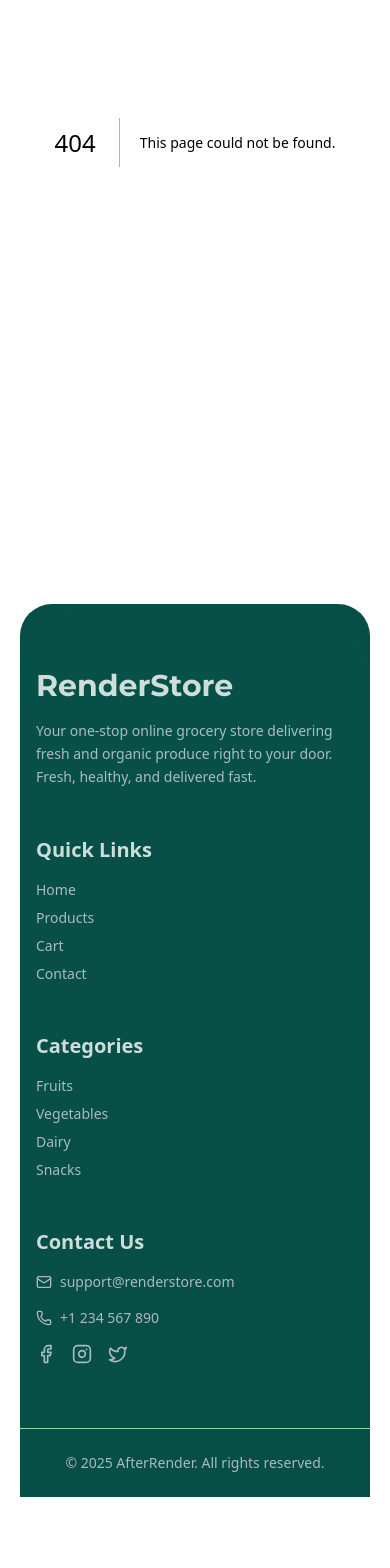
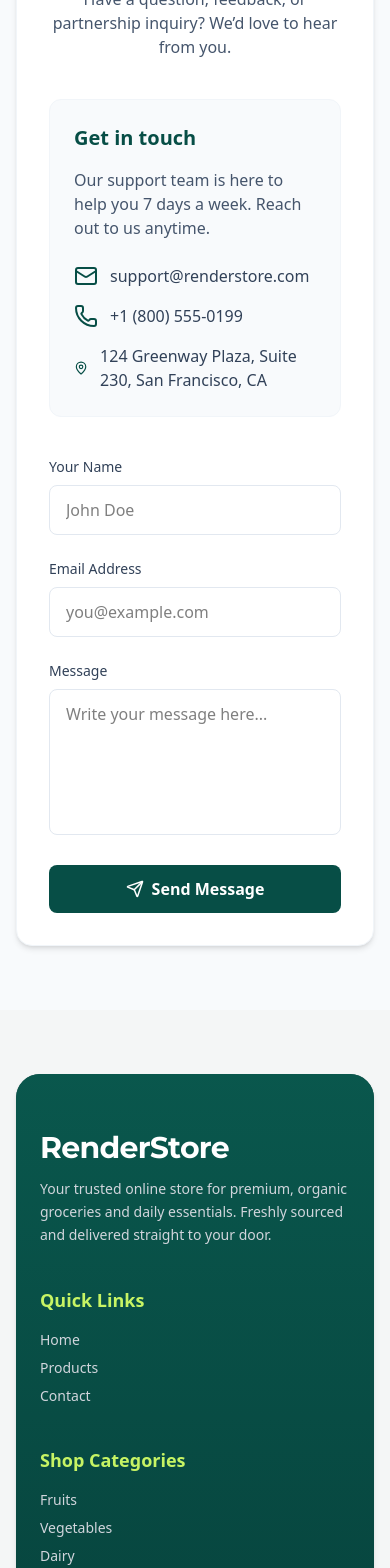
Before and after one commit to afterrender1/renderstore, a Next.js app: page /contactus in a window 390 px wide. Before the commit this address had no page. Shown: the part 280-1848 px from the top of the page. Before the commit the page ends 1777 px from the top, so only its background shows below. Built offline with nearby package versions, Linux system fonts and the light colour scheme; no server answers.

Commit message:
responsive and contact page adde d

```diff
--- /dev/null
+++ b/app/contactus/page.tsx
@@ -0,0 +1,152 @@
+"use client";
+
+import { motion } from "framer-motion";
+import { Mail, Phone, MapPin, Send } from "lucide-react";
+import React, { useState } from "react";
+import Navbar from "@/component/Navbar";
+
+export default function ContactPage() {
+  const [form, setForm] = useState({ name: "", email: "", message: "" });
+  const [sent, setSent] = useState(false);
+
+  const handleChange = (e: React.ChangeEvent<HTMLInputElement | HTMLTextAreaElement>) => {
+    setForm({ ...form, [e.target.name]: e.target.value });
+  };
+
+  const handleSubmit = (e: React.FormEvent) => {
+    e.preventDefault();
+    setSent(true);
+    setTimeout(() => setSent(false), 2500);
+    setForm({ name: "", email: "", message: "" });
+  };
+
+  return (
+    <>
+      <Navbar />
+
+      <section className="min-h-screen bg-slate-50 flex flex-col items-center py-16 px-4 sm:px-6 md:px-12 lg:px-20 2xl:px-32">
+        <motion.div
+          initial={{ opacity: 0, y: 20 }}
+          animate={{ opacity: 1, y: 0 }}
+          transition={{ duration: 0.6 }}
+          className="max-w-5xl w-full bg-white shadow-md rounded-2xl border border-slate-100 p-8 sm:p-10"
+        >
+          {/* Header */}
+          <div className="text-center mb-10">
+            <h1 className="text-3xl sm:text-4xl font-bold text-slate-900 mb-2">
+              Contact Us
+            </h1>
+            <p className="text-slate-600 max-w-lg mx-auto">
+              Have a question, feedback, or partnership inquiry? We’d love to hear from you.
+            </p>
+          </div>
+
+          {/* Grid Layout */}
+          <div className="grid grid-cols-1 lg:grid-cols-2 gap-10">
+            {/* Left: Contact Info */}
+            <motion.div
+              initial={{ opacity: 0, x: -20 }}
+              animate={{ opacity: 1, x: 0 }}
+              transition={{ duration: 0.6, delay: 0.1 }}
+              className="bg-slate-50 border border-slate-100 rounded-xl p-6 sm:p-8 flex flex-col justify-center"
+            >
+              <h2 className="text-xl font-semibold text-[#074E46] mb-4">
+                Get in touch
+              </h2>
+              <p className="text-slate-600 mb-6">
+                Our support team is here to help you 7 days a week. Reach out to us anytime.
+              </p>
+
+              <ul className="space-y-4 text-slate-700">
+                <li className="flex items-center gap-3">
+                  <Mail className="text-[#074E46]" />
+                  <span>support@renderstore.com</span>
+                </li>
+                <li className="flex items-center gap-3">
+                  <Phone className="text-[#074E46]" />
+                  <span>+1 (800) 555-0199</span>
+                </li>
+                <li className="flex items-center gap-3">
+                  <MapPin className="text-[#074E46]" />
+                  <span>124 Greenway Plaza, Suite 230, San Francisco, CA</span>
+                </li>
+              </ul>
+            </motion.div>
+
+            {/* Right: Form */}
+            <motion.form
+              onSubmit={handleSubmit}
+              initial={{ opacity: 0, x: 20 }}
+              animate={{ opacity: 1, x: 0 }}
+              transition={{ duration: 0.6, delay: 0.2 }}
+              className="space-y-6"
+            >
+              <div>
+                <label className="block text-sm font-medium text-slate-700 mb-2">
+                  Your Name
+                </label>
+                <input
+                  type="text"
+                  name="name"
+                  required
+                  value={form.name}
+                  onChange={handleChange}
+                  placeholder="John Doe"
+                  className="w-full px-4 py-3 rounded-lg border border-slate-200 focus:outline-none focus:ring-2 focus:ring-[#074E46] transition"
+                />
+              </div>
+
+              <div>
+                <label className="block text-sm font-medium text-slate-700 mb-2">
+                  Email Address
+                </label>
+                <input
+                  type="email"
+                  name="email"
+                  required
+                  value={form.email}
+                  onChange={handleChange}
+                  placeholder="you@example.com"
+                  className="w-full px-4 py-3 rounded-lg border border-slate-200 focus:outline-none focus:ring-2 focus:ring-[#074E46] transition"
+                />
+              </div>
+
+              <div>
+                <label className="block text-sm font-medium text-slate-700 mb-2">
+                  Message
+                </label>
+                <textarea
+                  name="message"
+                  required
+                  value={form.message}
+                  onChange={handleChange}
+                  placeholder="Write your message here..."
+                  rows={5}
+                  className="w-full px-4 py-3 rounded-lg border border-slate-200 focus:outline-none focus:ring-2 focus:ring-[#074E46] transition resize-none"
+                />
+              </div>
+
+              <motion.button
+                whileTap={{ scale: 0.97 }}
+                type="submit"
+                disabled={sent}
+                className={`w-full flex items-center justify-center gap-2 bg-[#074E46] text-white font-semibold py-3 rounded-lg transition ${
+                  sent ? "opacity-75 cursor-not-allowed" : "hover:bg-[#056B5A]"
+                }`}
+              >
+                {sent ? (
+                  "Message Sent!"
+                ) : (
+                  <>
+                    <Send size={18} />
+                    Send Message
+                  </>
+                )}
+              </motion.button>
+            </motion.form>
+          </div>
+        </motion.div>
+      </section>
+    </>
+  );
+}
--- a/app/electronics/page.tsx
+++ b/app/electronics/page.tsx
@@ -10,7 +10,7 @@ import { useDispatch, useSelector } from "react-redux";
 import { RootState } from "@/app/redux/store";
 import { addToCart, increaseQty, decreaseQty } from "@/app/redux/CartSlice";
 
-// ✅ Electronics Product Type
+// ✅ Product Type
 type Product = {
   id: string;
   title: string;
@@ -62,46 +62,6 @@ const electronics: Product[] = [
     category: "electronics",
     description: "Ergonomic RGB gaming mouse with adjustable DPI.",
   },
-  {
-    id: "elec-6",
-    title: "Mechanical Keyboard",
-    image: "/images/electronics/keyboard.png",
-    price: 119.99,
-    category: "electronics",
-    description: "RGB backlit mechanical keyboard with blue switches.",
-  },
-  {
-    id: "elec-7",
-    title: "Laptop Stand",
-    image: "/images/electronics/laptopstand.png",
-    price: 34.99,
-    category: "electronics",
-    description: "Adjustable aluminum stand for laptops and tablets.",
-  },
-  {
-    id: "elec-8",
-    title: "Power Bank 20000mAh",
-    image: "/images/electronics/powerbank.png",
-    price: 39.99,
-    category: "electronics",
-    description: "Fast-charging power bank for mobile and tablets.",
-  },
-  {
-    id: "elec-9",
-    title: "HD Webcam",
-    image: "/images/electronics/hdwebcam.png",
-    price: 69.99,
-    category: "electronics",
-    description: "1080p webcam with built-in microphone for streaming.",
-  },
-  {
-    id: "elec-10",
-    title: "Wireless Charger Pad",
-    image: "/images/electronics/wirelesscharger.png",
-    price: 24.99,
-    category: "electronics",
-    description: "Fast wireless charging pad compatible with all Qi devices.",
-  },
 ];
 
 export default function ElectronicsPage() {
@@ -115,17 +75,15 @@ export default function ElectronicsPage() {
   };
 
   const getQuantity = (id: string) => {
-    //@ts-ignore
+    // @ts-ignore
     const item = cartItems.find((item) => item.id === id);
     return item ? item.quantity : 0;
   };
 
   const handleAdd = (product: Product) => {
     dispatch(
-      //@ts-ignore
+      // @ts-ignore
       addToCart({
-      //@ts-ignore
-
         id: product.id,
         title: product.title,
         price: product.price,
@@ -136,12 +94,12 @@ export default function ElectronicsPage() {
   };
 
   const handleIncrease = (id: string) => {
-    //@ts-ignore
+    // @ts-ignore
     dispatch(increaseQty(id));
   };
 
   const handleDecrease = (id: string) => {
-    //@ts-ignore
+    // @ts-ignore
     dispatch(decreaseQty(id));
   };
 
@@ -156,42 +114,37 @@ export default function ElectronicsPage() {
         variants={fadeZoomIn}
         transition={{ duration: 0.8, ease: "easeOut" }}
         style={{ clipPath: "ellipse(150% 90% at 50% 0%)" }}
-        className="bg-[#074E46] select-none mt-5 text-white
-        rounded-t-4xl flex flex-col-reverse md:flex-row items-center justify-between
-        px-3 xs:px-4 sm:px-6 md:px-12 lg:px-20 2xl:px-32
-        py-6 xs:py-8 sm:py-10 md:py-16 mx-2 sm:mx-4 md:mx-8 lg:mx-18  relative overflow-hidden"
+        className="bg-[#074E46] text-white mt-5 rounded-t-4xl
+        flex flex-col-reverse md:flex-row items-center justify-between
+        px-4 sm:px-8 md:px-12 lg:px-20 2xl:px-32 py-10 md:py-16
+        mx-2 sm:mx-4 md:mx-8 lg:mx-16 overflow-hidden"
       >
+        {/* Left Content */}
         <motion.div
           variants={fadeZoomIn}
           transition={{ duration: 0.8, delay: 0.1 }}
-          className="relative z-10 w-full md:w-1/2 space-y-4 text-center md:text-left"
+          className="w-full md:w-1/2 text-center md:text-left space-y-4"
         >
-          <h1
-            className="text-xl xs:text-2xl sm:text-3xl md:text-5xl font-extrabold leading-snug"
-            style={{ fontFamily: "var(--font-fredoka)" }}
-          >
+          <h1 className="text-2xl sm:text-3xl md:text-5xl font-extrabold leading-snug font-fredoka">
             Explore Latest Electronics
           </h1>
-          <p
-            className="text-white/80 text-xs xs:text-sm sm:text-base max-w-md mx-auto md:mx-0"
-            style={{ fontFamily: "var(--font-fredoka)" }}
-          >
+          <p className="text-white/80 text-sm sm:text-base max-w-md mx-auto md:mx-0 font-fredoka">
             Upgrade your setup with our top tech picks — from gadgets to accessories.
           </p>
         </motion.div>
 
+        {/* Right Image */}
         <motion.div
           variants={fadeZoomIn}
           transition={{ duration: 0.8, delay: 0.3 }}
-          className="relative z-10 mt-8 md:mt-0 w-full md:w-1/2 flex justify-center"
+          className="relative mt-8 md:mt-0 w-full md:w-1/2 flex justify-center"
         >
-          <div className="relative w-[200px] xs:w-[280px] sm:w-[400px] md:w-[500px] lg:w-[590px] h-40 xs:h-[220px] sm:h-[280px] md:h-[340px] lg:h-[380px]">
+          <div className="relative w-[200px] sm:w-[300px] md:w-[450px] lg:w-[550px] h-[180px] sm:h-60 md:h-80 lg:h-[360px]">
             <Image
               src="/images/electronic.png"
               alt="Electronics Hero"
-              height={900}
-              width={900}
-              className="object-cover rounded-2xl"
+              fill
+              className="object-contain rounded-2xl"
               priority
             />
           </div>
@@ -199,29 +152,28 @@ export default function ElectronicsPage() {
       </motion.section>
 
       {/* 🛒 Product Section */}
-      <section className="px-3 xs:px-4 sm:px-6 md:px-12 lg:px-20 2xl:px-32 py-10 select-none">
-        <h2
-          className="text-xl xs:text-2xl sm:text-3xl font-bold text-gray-800 mb-6 text-center sm:text-left"
-          style={{ fontFamily: "var(--font-fredoka)" }}
-        >
+      <section className="px-4 sm:px-8 md:px-12 lg:px-20 2xl:px-32 py-12 bg-white">
+        <h2 className="text-2xl sm:text-3xl font-bold text-gray-800 mb-8 text-center font-fredoka">
           Featured Electronics
         </h2>
 
         {loading ? (
-          <div className="flex flex-col items-center justify-center col-span-full text-gray-600 text-lg h-[50vh]">
-            <LoaderCircle size={60} className="animate-spin text-[#0A2540]" />
-            <p className="mt-4 text-xl sm:text-2xl font-bold text-[#0A2540]">
+          <div className="flex flex-col items-center justify-center text-gray-600 text-lg h-[50vh]">
+            <LoaderCircle size={60} className="animate-spin text-[#074E46]" />
+            <p className="mt-4 text-xl sm:text-2xl font-bold text-[#074E46]">
               Loading...
             </p>
           </div>
         ) : (
           <div
-            className="grid gap-4 xs:gap-5 sm:gap-6
-            grid-cols-[repeat(auto-fit,minmax(180px,1fr))]
-            sm:grid-cols-[repeat(auto-fit,minmax(200px,1fr))]
-            md:grid-cols-[repeat(auto-fit,minmax(220px,1fr))]
-            lg:grid-cols-[repeat(auto-fit,minmax(240px,1fr))]
-            xl:grid-cols-[repeat(auto-fit,minmax(260px,1fr))]"
+            className="
+              grid gap-6 sm:gap-8
+              grid-cols-2
+              sm:grid-cols-3
+              lg:grid-cols-4
+              xl:grid-cols-5
+              justify-items-center
+            "
           >
             {electronics.map((product, index) => {
               const quantity = getQuantity(product.id);
@@ -232,41 +184,36 @@ export default function ElectronicsPage() {
                   initial="hidden"
                   animate="visible"
                   transition={{ duration: 0.5, delay: index * 0.05 }}
-                  className="bg-white select-none rounded-t-xl rounded-b-[10%]
-                  hover:shadow-md transition flex flex-col items-center justify-between
-                  pb-6 pt-4 h-[340px] xs:h-[360px] sm:h-[380px] md:h-[400px]"
-                  style={{ clipPath: "ellipse(150% 97% at 50% 0%)" }}
+                  className="bg-white border border-gray-100 rounded-xl hover:shadow-lg transition
+                  flex flex-col items-center justify-between w-full max-w-[220px] sm:max-w-60 md:max-w-[260px]
+                  p-4 sm:p-5 h-[340px] sm:h-[380px]"
                 >
                   {/* Image */}
                   <Link
                     href={`/product/${product.id}`}
-                    className="relative w-full flex justify-center items-center cursor-pointer h-[150px] xs:h-[170px] sm:h-[190px]"
+                    className="w-full flex justify-center items-center h-[150px] sm:h-[180px] mb-2"
                   >
                     <Image
                       src={product.image}
                       alt={product.title}
-                      width={160}
-                      height={160}
-                      className="object-contain rounded-xl max-h-40"
+                      width={150}
+                      height={150}
+                      className="object-contain"
                     />
                   </Link>
 
                   {/* Info */}
-                  <div className="flex flex-col items-center justify-between h-[120px]">
+                  <div className="text-center flex flex-col items-center justify-between grow">
                     <h3
-                      className="text-center font-semibold text-gray-800 text-sm sm:text-base mb-1 truncate w-[90%]"
-                      style={{ fontFamily: "var(--font-fredoka)" }}
+                      className="font-semibold text-gray-800 text-sm sm:text-base truncate w-[90%]"
                       title={product.title}
                     >
                       {product.title}
                     </h3>
-                    <p className="text-gray-500 text-xs sm:text-sm capitalize">
+                    <p className="text-gray-500 text-xs sm:text-sm capitalize mt-1">
                       {product.category}
                     </p>
-                    <span
-                      className="text-xl font-bold text-gray-800 mb-2"
-                      style={{ fontFamily: "var(--font-montserrat)" }}
-                    >
+                    <span className="text-lg sm:text-xl font-bold text-gray-800 mt-2 mb-3">
                       ${product.price}
                     </span>
                   </div>
@@ -308,7 +255,7 @@ export default function ElectronicsPage() {
                               e.stopPropagation();
                               handleDecrease(product.id);
                             }}
-                            className="cursor-pointer text-gray-700 font-bold hover:scale-110 transition"
+                            className="text-gray-700 font-bold hover:scale-110 transition"
                           >
                             <Minus />
                           </button>
@@ -320,7 +267,7 @@ export default function ElectronicsPage() {
                               e.stopPropagation();
                               handleIncrease(product.id);
                             }}
-                            className="cursor-pointer text-gray-700 font-bold hover:scale-110 transition"
+                            className="text-gray-700 font-bold hover:scale-110 transition"
                           >
                             <Plus />
                           </button>
--- a/component/Footer.tsx
+++ b/component/Footer.tsx
@@ -3,109 +3,98 @@
 import React from "react";
 import Link from "next/link";
 import { Facebook, Instagram, Twitter, Mail, Phone } from "lucide-react";
+import { useRouter } from "next/navigation";
 
 export default function Footer() {
+  const router = useRouter();
+
   return (
-    <footer className="bg-[#074E46] text-white mt-10 relative overflow-hidden mx-5 rounded-t-4xl">
-      <div className="max-w-7xl mx-auto px-4 sm:px-6 md:px-12 lg:px-20 py-16 grid grid-cols-1 sm:grid-cols-2 md:grid-cols-4 gap-12">
-        {/* Logo & About */}
-        <div className="space-y-4">
+    <footer className="relative bg-[#063D38] text-white mt-16 mx-4 sm:mx-6 md:mx-10 rounded-3xl overflow-hidden shadow-md">
+      {/* Gradient Accent */}
+      <div className="absolute inset-0 bg-gradient-to-t from-[#063D38] to-[#0A5A4F] opacity-90"></div>
+
+      <div className="relative z-10 max-w-7xl mx-auto px-6 sm:px-10 md:px-16 lg:px-20 py-14 grid grid-cols-1 sm:grid-cols-2 md:grid-cols-4 gap-10">
+        {/* Brand */}
+        <div>
           <h2
-            className="text-3xl font-extrabold"
+            className="text-3xl font-extrabold mb-3 tracking-tight"
             style={{ fontFamily: "var(--font-fredoka)" }}
           >
             RenderStore
           </h2>
-          <p className="text-gray-300 text-sm sm:text-base leading-relaxed">
-            Your one-stop online grocery store delivering fresh and organic produce right to your door.
-            Fresh, healthy, and delivered fast.
+          <p className="text-gray-300 text-sm leading-relaxed max-w-sm">
+            Your trusted online store for premium, organic groceries and daily essentials.
+            Freshly sourced and delivered straight to your door.
           </p>
         </div>
 
-        {/* Quick Links */}
-        <div className="space-y-4">
-          <h3 className="font-bold text-white text-xl">Quick Links</h3>
-          <ul className="space-y-2 text-gray-300 text-sm sm:text-base">
+        {/* Navigation */}
+        <div>
+          <h3 className="text-lg font-semibold text-[#C7F464] mb-4">Quick Links</h3>
+          <ul className="space-y-2 text-gray-300 text-sm">
             <li>
-              <Link href="/" className="hover:text-[#C7F464] transition-all">
-                Home
-              </Link>
+              <Link href="/" className="hover:text-white transition-colors">Home</Link>
             </li>
             <li>
-              <Link href="/products" className="hover:text-[#C7F464] transition-all">
-                Products
-              </Link>
+              <Link href="/allproducts" className="hover:text-white transition-colors">Products</Link>
             </li>
-            <li>
-              <Link href="/cart" className="hover:text-[#C7F464] transition-all">
-                Cart
-              </Link>
-            </li>
-            <li>
-              <Link href="/contact" className="hover:text-[#C7F464] transition-all">
-                Contact
-              </Link>
+            {/* <li>
+              <Link href="/cart" className="hover:text-white transition-colors">Cart</Link>
+            </li> */}
+            <li
+              className="cursor-pointer hover:text-white transition-colors"
+              onClick={() => router.push("/contactus")}
+            >
+              Contact
             </li>
           </ul>
         </div>
 
         {/* Categories */}
-        <div className="space-y-4">
-          <h3 className="font-bold text-white text-xl">Categories</h3>
-          <ul className="space-y-2 text-gray-300 text-sm sm:text-base">
-            <li>
-              <Link href="#" className="hover:text-[#C7F464] transition-all">
-                Fruits
-              </Link>
-            </li>
-            <li>
-              <Link href="#" className="hover:text-[#C7F464] transition-all">
-                Vegetables
-              </Link>
-            </li>
-            <li>
-              <Link href="#" className="hover:text-[#C7F464] transition-all">
-                Dairy
-              </Link>
-            </li>
-            <li>
-              <Link href="#" className="hover:text-[#C7F464] transition-all">
-                Snacks
-              </Link>
-            </li>
+        <div>
+          <h3 className="text-lg font-semibold text-[#C7F464] mb-4">Shop Categories</h3>
+          <ul className="space-y-2 text-gray-300 text-sm">
+            <li><Link href="#" className="hover:text-white transition-colors">Fruits</Link></li>
+            <li><Link href="#" className="hover:text-white transition-colors">Vegetables</Link></li>
+            <li><Link href="#" className="hover:text-white transition-colors">Dairy</Link></li>
+            <li><Link href="#" className="hover:text-white transition-colors">Snacks</Link></li>
           </ul>
         </div>
 
         {/* Contact */}
-        <div className="space-y-4">
-          <h3 className="font-bold text-white text-xl">Contact Us</h3>
-          <p className="flex items-center gap-2 text-gray-300 text-sm sm:text-base">
-            <Mail size={16} /> support@renderstore.com
-          </p>
-          <p className="flex items-center gap-2 text-gray-300 text-sm sm:text-base">
-            <Phone size={16} /> +1 234 567 890
-          </p>
-          <div className="flex items-center gap-4 mt-4 text-gray-300">
-            <Link href="#" className="hover:text-[#C7F464] transition-all">
+        <div>
+          <h3 className="text-lg font-semibold text-[#C7F464] mb-4">Get in Touch</h3>
+          <ul className="space-y-2 text-gray-300 text-sm">
+            <li className="flex items-center gap-2">
+              <Mail size={16} /> support@renderstore.com
+            </li>
+            <li className="flex items-center gap-2">
+              <Phone size={16} /> +1 234 567 890
+            </li>
+          </ul>
+
+          {/* Social Icons */}
+          <div className="flex gap-4 mt-6">
+            <Link href="#" className="hover:text-[#C7F464] transition-transform hover:scale-110">
               <Facebook size={20} />
             </Link>
-            <Link href="#" className="hover:text-[#C7F464] transition-all">
+            <Link href="#" className="hover:text-[#C7F464] transition-transform hover:scale-110">
               <Instagram size={20} />
             </Link>
-            <Link href="#" className="hover:text-[#C7F464] transition-all">
+            <Link href="#" className="hover:text-[#C7F464] transition-transform hover:scale-110">
               <Twitter size={20} />
             </Link>
           </div>
         </div>
       </div>
 
-      {/* Footer Bottom */}
-      <div className="border-t border-green-200 text-center py-6 text-gray-300 text-sm sm:text-base">
-        &copy; {new Date().getFullYear()} AfterRender. All rights reserved.
+      {/* Divider Line */}
+      <div className="border-t border-white/10"></div>
+
+      {/* Bottom Bar */}
+      <div className="relative z-10 text-center py-6 text-gray-300 text-sm tracking-wide">
+        © {new Date().getFullYear()} <span className="font-semibold text-white">RenderStore</span>. All rights reserved.
       </div>
-
-      {/* Decorative Modern Background */}
-      <div className="absolute top-0 left-0 w-full h-full  opacity-20 bg-linear-to-t from-[#074E46] to-[#0a5a4f] rounded-t-[5rem]"></div>
     </footer>
   );
 }
```
